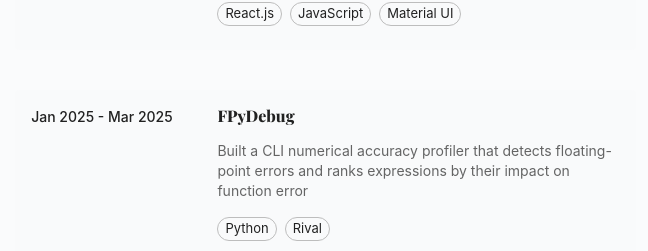
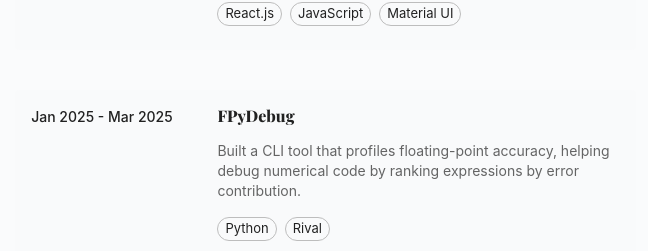
Before and after one commit to WeiJun428/WeiJun428.github.io, a React (Create React App) app: page / in a window 1280 px wide. Shown: the part 2792-3043 px from the top of the page, without its empty margins (532-1180 px from the left). Built offline with nearby package versions, Linux system fonts and the light colour scheme.

Commit message:
Update project

```diff
--- a/src/components/Project/Project.jsx
+++ b/src/components/Project/Project.jsx
@@ -18,7 +18,7 @@ const project = [
     time: "Jan 2025 - Mar 2025",
     title: "FPyDebug",
     description: [
-      "Built a CLI numerical accuracy profiler that detects floating-point errors and ranks expressions by their impact on function error ",
+      "Built a CLI tool that profiles floating-point accuracy, helping debug numerical code by ranking expressions by error contribution.",
     ],
     skills: ["Python", "Rival"],
     link: "https://github.com/bksaiki/fpy/tree/archive-fpydebug",
@@ -118,7 +118,7 @@ const project = [
       "Created an app with alarms and emergency call features to assist people with Alzheimer’s.",
     ],
     skills: ["Java", "Android Studio"],
-    link: "https://courses.cs.washington.edu/courses/cse340/22wi/assignments/final-project.html",
+    link: "https://github.com/WeiJun428/cse340-Remind",
   },
   {
     time: "Mar 2022 - June 2022",
@@ -145,6 +145,24 @@ const project = [
     skills: ["Java Spring", "TypeScript", "React", "Bootstrap"],
     link: "https://courses.cs.washington.edu/courses/cse331/21su/hw/hw9/hw-campuspaths.html",
   },
+  {
+    time: "June 2017 - Sep 2017",
+    title: "Twist",
+    description: [
+      "Built an end-to-end paperless receipt system for businesses",
+    ],
+    skills: ["Android Studio", "Java", "MIT App Inventor", "Firebase"],
+    link: "#",
+  },
+  {
+    time: "April 2017 - May 2017",
+    title: "Picam",
+    description: [
+      "Built a motion-activated CCTV system that streams intruder footage to property owner's email",
+    ],
+    skills: ["Python", "Raspberry Pi"],
+    link: "#",
+  },
 ];
 
 function Project() {
```
